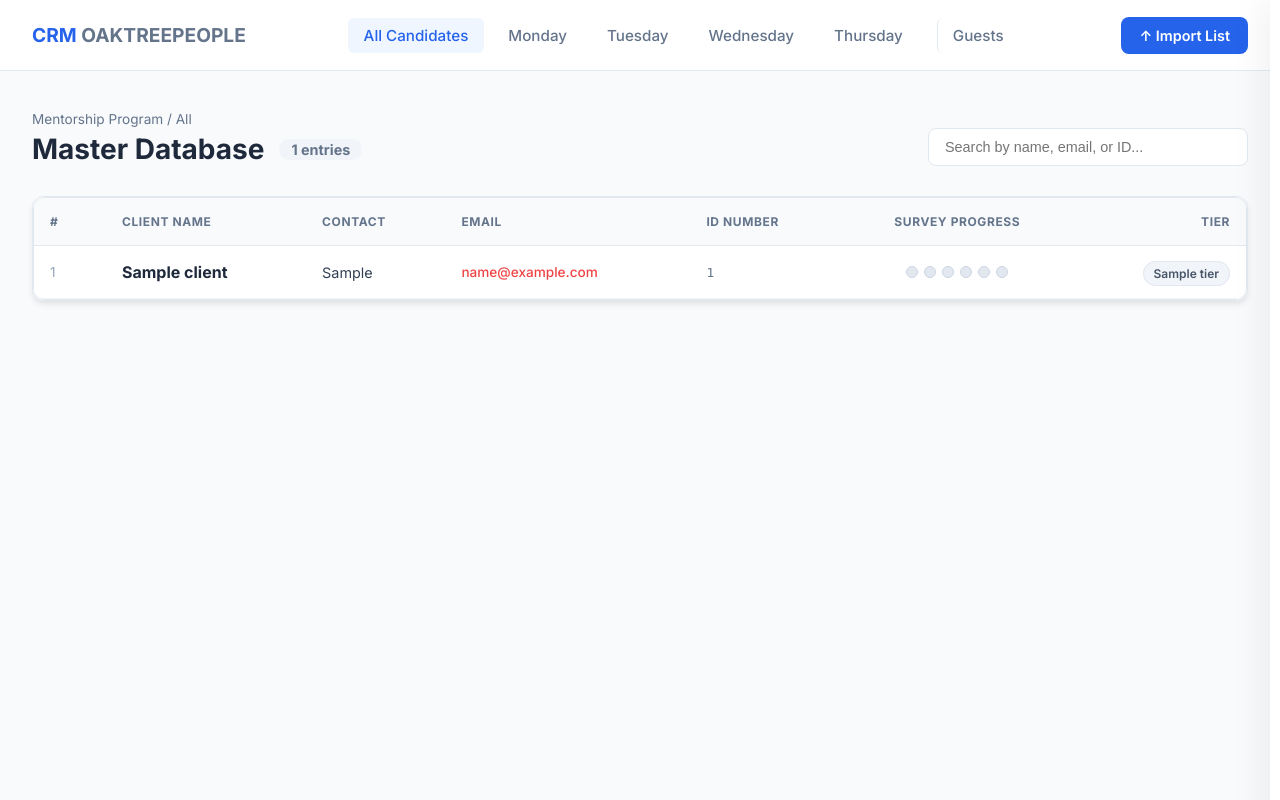
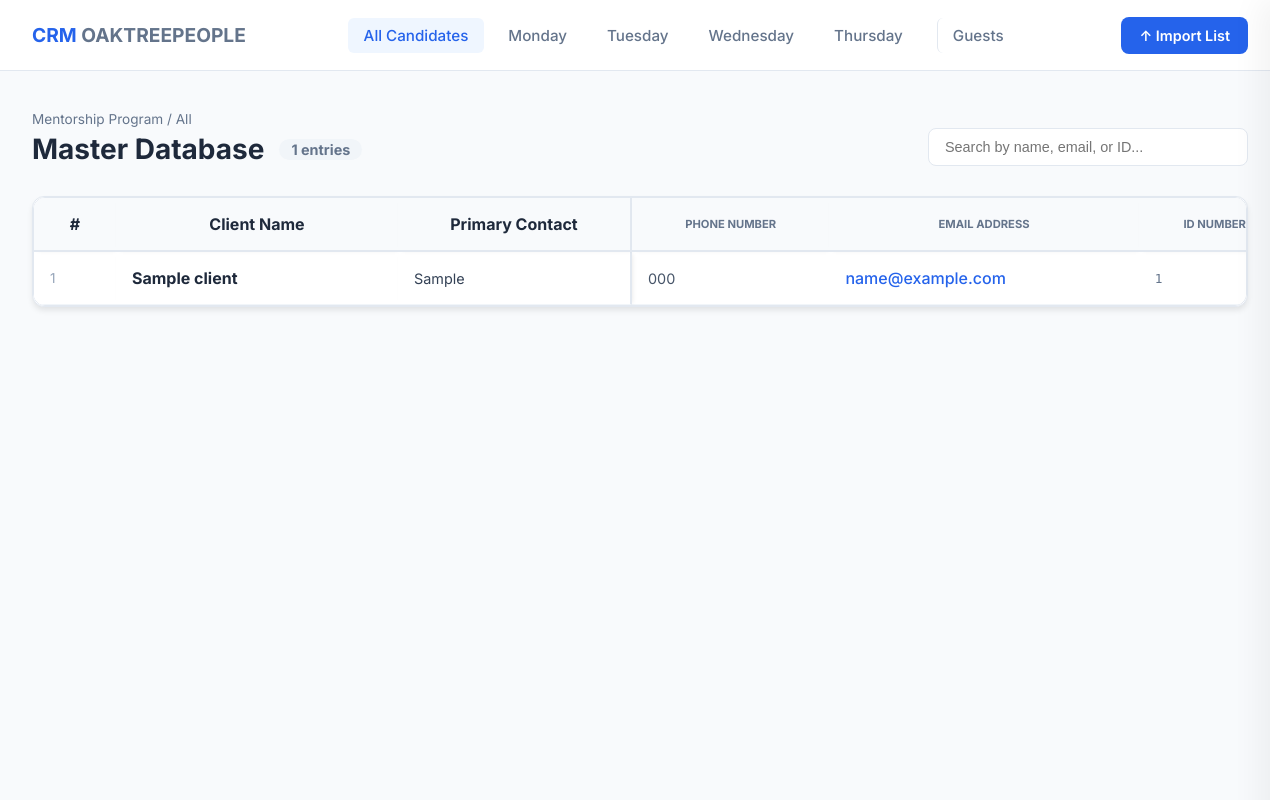
Before and after one commit to sakhiledevs-oaktree/crm_sytem, a Flask app: page / in a window 1280 px wide. Run offline with Flask 3, Linux system fonts and the light colour scheme; a user stored in the database is signed in; a database or web service that is not in the repository returns one stand-in record (values such as "Sample title"); some libraries are stand-ins or nearby versions.

Commit message:
well styled

```diff
--- a/app.py
+++ b/app.py
@@ -318,7 +318,6 @@ def get_clean_row_val(row_dict, possible_names):
                     pass
             return s
     return ""
-
 @app.route("/upload/<cohort_context>", methods=["POST"])
 def upload(cohort_context):
     file = request.files.get("file")
@@ -329,17 +328,39 @@ def upload(cohort_context):
     cur = conn.cursor()
 
     try:
-        # LOAD AS STRINGS: This is the primary fix for Scientific Numbers
+        # 1. LOAD DATA
         if file.filename.lower().endswith(".csv"):
             raw = file.read().decode("utf-8", errors="ignore")
             df = pd.read_csv(StringIO(raw), sep=None, engine='python', dtype=str)
         else:
-            # Using dtype=str prevents Pandas from guessing 'number' types
             df = pd.read_excel(file, engine="openpyxl", dtype=str)
 
+        # 2. CLEAN COLUMN NAMES
         df.columns = [str(c).strip().lower() for c in df.columns]
+
+        # 3. FIX SCIENTIFIC NOTATION & FLOAT FORMATTING FOR ID NUMBERS
+        # Identify the ID column dynamically
+        id_col_name = next((c for c in df.columns if 'id' in c), None)
+
+        if id_col_name:
+            def clean_id(val):
+                val = str(val).strip()
+                if not val or val.lower() == 'nan':
+                    return None
+                # Convert scientific '1.23e+12' to full string '1234567890123'
+                if 'e+' in val.lower():
+                    try:
+                        val = '{:.0f}'.format(float(val))
+                    except:
+                        pass
+                # Remove trailing '.0' (common when reading Excel integers)
+                if val.endswith('.0'):
+                    val = val[:-2]
+                return val
+
+            df[id_col_name] = df[id_col_name].apply(clean_id)
+
         df = df.dropna(how='all')
-
         data_to_insert = []
 
         for _, row in df.iterrows():
@@ -351,18 +372,18 @@ def upload(cohort_context):
             m_digit = digit_match.group(0) if digit_match else None
             assigned_day = MENTORSHIP_MAP.get(m_digit, "Unassigned")
 
-            # B. ID NUMBER HANDLING
-            id_num = get_clean_row_val(row_dict, ["id number", "id_number", "id"])
-            if not id_num or id_num.lower() == "id number":
+            # B. GET CLEANED ID
+            id_num = row_dict.get(id_col_name)
+            if not id_num or str(id_num).lower() == "id number":
                 continue
 
             data_to_insert.append((
                 assigned_day,
                 get_clean_row_val(row_dict, ["client"]),
-                get_clean_row_val(row_dict, ["primary contact", "primary cont"]),
+                get_clean_row_val(row_dict, ["primary contact", "primary cont", "contact person"]),
                 get_clean_row_val(row_dict, ["email"]),
-                get_clean_row_val(row_dict, ["phone", "cell"]),
-                id_num, # Now cleaned of scientific notation
+                get_clean_row_val(row_dict, ["phone", "cell", "contact number"]),
+                id_num,
                 get_clean_row_val(row_dict, ["cipc number", "cipc"]),
                 get_clean_row_val(row_dict, ["tier"]),
                 raw_source,
@@ -375,19 +396,17 @@ def upload(cohort_context):
                     cohort, client, primary_contact, email, phone,
                     id_number, cipc_number, tier, source, comment
                 ) VALUES %s
-                ON CONFLICT (cohort, id_number) DO UPDATE SET
-                    client = EXCLUDED.client,
-                    primary_contact = EXCLUDED.primary_contact,
-                    email = EXCLUDED.email,
-                    phone = EXCLUDED.phone,
-                    cipc_number = EXCLUDED.cipc_number,
+                ON CONFLICT (id_number) DO UPDATE SET
+                    client = COALESCE(NULLIF(EXCLUDED.client, ''), cohort_candidates.client),
+                    primary_contact = COALESCE(NULLIF(EXCLUDED.primary_contact, ''), cohort_candidates.primary_contact),
+                    email = COALESCE(NULLIF(EXCLUDED.email, ''), cohort_candidates.email),
+                    phone = COALESCE(NULLIF(EXCLUDED.phone, ''), cohort_candidates.phone),
                     tier = EXCLUDED.tier,
-                    source = EXCLUDED.source,
-                    comment = EXCLUDED.comment
+                    comment = COALESCE(cohort_candidates.comment, EXCLUDED.comment)
             """, data_to_insert)
 
         conn.commit()
-        flash(f"Sync Complete: {len(data_to_insert)} candidates sorted.")
+        flash(f"Sync Complete: {len(data_to_insert)} records processed.")
 
     except Exception as e:
         conn.rollback()
@@ -399,14 +418,13 @@ def upload(cohort_context):
 
 @app.route('/survey/<cohort>/<session_id>', methods=['GET', 'POST'])
 def handle_survey(cohort, session_id):
-    # 1. Get a connection from the pool
     conn = db_pool.getconn()
     try:
         if request.method == 'POST':
             step = request.form.get('step')
 
-            # --- STEP 1: IDENTITY VERIFICATION ---
             if step == '1':
+                # ... (Step 1 remains the same) ...
                 email = request.form.get('email', '').strip().lower()
                 name = request.form.get('name', '').strip()
                 phone = request.form.get('phone', '').strip()
@@ -425,59 +443,66 @@ def handle_survey(cohort, session_id):
                 return render_template('survey_entry.html', cohort=cohort, session=session_id,
                                      step=2, user=user_data, is_guest=is_guest)
 
-            # --- STEP 2: SAVE FEEDBACK ---
             elif step == '2':
                 email = request.form.get('verified_email', '').strip().lower()
                 client_name = request.form.get('verified_name', '').strip()
                 phone = request.form.get('verified_phone', '').strip()
 
-                # Start a single transaction for both guest registration and survey submission
                 with conn:
                     with conn.cursor(cursor_factory=psycopg2.extras.DictCursor) as cur:
-                        # A. Check if they are a registered member or guest
-                        cur.execute("SELECT cohort FROM cohort_candidates WHERE TRIM(LOWER(email)) = %s", (email,))
+                        # A. Check for existing candidate
+                        cur.execute("SELECT cohort, client, phone FROM cohort_candidates WHERE TRIM(LOWER(email)) = %s", (email,))
                         candidate = cur.fetchone()
 
                         assigned_tag = candidate['cohort'] if candidate else "Guest"
 
-                        # B. Register Guest if not found in candidate list
+                        # B. Registration/Enrichment Logic
                         if not candidate:
+                            # Register a completely new guest
                             cur.execute("""
-                                INSERT INTO cohort_candidates (cohort, client, email, phone, id_number)
-                                VALUES (%s, %s, %s, %s, %s)
-                                ON CONFLICT DO NOTHING
+                                INSERT INTO cohort_candidates (cohort, client, email, phone, id_number, comment)
+                                VALUES (%s, %s, %s, %s, %s, 'Self-registered Guest')
                             """, (assigned_tag, client_name, email, phone, f"GUEST-{email}"))
+                        else:
+                            # ENRICHMENT: Only update fields if they are currently empty/null
+                            # We mark it as 'Enriched' in the comment for the purple badge
+                            cur.execute("""
+                                UPDATE cohort_candidates
+                                SET
+                                    phone = COALESCE(NULLIF(phone, ''), %s),
+                                    client = COALESCE(NULLIF(client, ''), %s),
+                                    comment = CASE
+                                        WHEN (phone IS NULL OR phone = '') OR (client IS NULL OR client = '')
+                                        THEN 'Enriched'
+                                        ELSE comment
+                                    END
+                                WHERE TRIM(LOWER(email)) = %s
+                            """, (phone, client_name, email))
 
-                        # C. Save Survey (Matches your 2-rating form)
-                        # We use exactly 7 columns and 7 values to avoid the 'tuple index' error.
+                        # C. Save Survey
                         cur.execute("""
                             INSERT INTO survey_submissions (
                                 respondent_email, survey_number, cohort_tag,
                                 q1, q2, apply_plan, key_learnings
                             ) VALUES (%s, %s, %s, %s, %s, %s, %s)
                         """, (
-                            email,                                       # 1
-                            session_id.lower().replace('s', ''),         # 2
-                            assigned_tag,                                # 3
-                            request.form.get('quality'),                 # 4
-                            request.form.get('relevance'),               # 5
-                            request.form.get('apply_plan'),              # 6
-                            request.form.get('key_learnings')             # 7
+                            email,
+                            session_id.lower().replace('s', ''),
+                            assigned_tag,
+                            request.form.get('quality'),
+                            request.form.get('relevance'),
+                            request.form.get('apply_plan'),
+                            request.form.get('key_learnings')
                         ))
 
-                # If everything succeeds, show the download page
                 return render_template('download_deck.html', cohort=cohort, session=session_id)
 
     except Exception as e:
-        # Logs the error to your console so you can see why it failed
         print(f"Database Error: {e}")
-        flash("A database error occurred. Please refresh the page and try again.")
-
+        flash("An error occurred. Please try again.")
     finally:
-        # ALWAYS release the connection back to the pool, even if it failed
         db_pool.putconn(conn)
 
-    # Default fallback to step 1
     return render_template('survey_entry.html', cohort=cohort, session=session_id, step=1, user=None, is_guest=True)
 
 @app.route('/download/<cohort>/<session_id>')
--- a/static/css/dashboard.css
+++ b/static/css/dashboard.css
@@ -271,3 +271,24 @@ input[type="text"], input[type="email"], textarea {
     .survey-card { padding: 25px 15px; }
     .drawer { width: 100%; right: -100%; }
 }
+
+.badge-updated {
+    background: #f3e8ff; /* Light purple background */
+    color: #7e22ce;      /* Dark purple text */
+    font-size: 0.65rem;
+    padding: 2px 8px;
+    border-radius: 99px;
+    font-weight: 700;
+    text-transform: uppercase;
+    margin-left: 10px;
+    border: 1px solid #d8b4fe;
+    display: inline-flex;
+    align-items: center;
+}
+
+
+/* Ensure emails are blue as requested */
+.email-blue {
+    color: #2563eb !important;
+    font-weight: 500;
+}
--- a/templates/partials/client_table.html
+++ b/templates/partials/client_table.html
@@ -1,46 +1,93 @@
-<div class="table-responsive" style="overflow-x: auto; border-radius: 12px; border: 1px solid #e2e8f0; background: white;">
-    <table class="table" style="width: 100%; border-collapse: collapse; min-width: 1200px;">
-        <thead>
-            <tr style="background: #f8fafc; border-bottom: 1px solid #e2e8f0;">
-                <th style="padding: 16px; text-align: left; color: #64748b; font-size: 0.75rem; text-transform: uppercase; letter-spacing: 0.05em; position: sticky; left: 0; background: #f8fafc; z-index: 10; width: 40px;">#</th>
-                <th style="padding: 16px; text-align: left; color: #64748b; font-size: 0.75rem; text-transform: uppercase; letter-spacing: 0.05em; position: sticky; left: 40px; background: #f8fafc; z-index: 10;">Client Name</th>
-                <th style="padding: 16px; text-align: left; color: #64748b; font-size: 0.75rem; text-transform: uppercase; letter-spacing: 0.05em;">Contact</th>
-                <th style="padding: 16px; text-align: left; color: #64748b; font-size: 0.75rem; text-transform: uppercase; letter-spacing: 0.05em;">Email</th>
-                <th style="padding: 16px; text-align: left; color: #64748b; font-size: 0.75rem; text-transform: uppercase; letter-spacing: 0.05em;">ID Number</th>
-                <th style="padding: 16px; text-align: left; color: #64748b; font-size: 0.75rem; text-transform: uppercase; letter-spacing: 0.05em; text-align: center;">Survey Progress</th>
-                <th style="padding: 16px; text-align: right; color: #64748b; font-size: 0.75rem; text-transform: uppercase; letter-spacing: 0.05em;">Tier</th>
-            </tr>
-        </thead>
+<style>
+/* Container that locks the scrollbar to the screen */
+.table-responsive {
+    max-height: 70vh; /* Keeps the scroller visible on the screen */
+    overflow: auto;
+    border: 1px solid #e2e8f0;
+    border-radius: 12px;
+    position: relative;
+}
+
+/* The Blue Scroller Styling */
+.table-responsive::-webkit-scrollbar {
+    height: 12px; /* Horizontal scroller thickness */
+    width: 8px;   /* Vertical scroller thickness */
+}
+
+.table-responsive::-webkit-scrollbar-track {
+    background: #f1f5f9;
+    border-radius: 10px;
+}
+
+.table-responsive::-webkit-scrollbar-thumb {
+    background: #2563eb; /* Royal Blue */
+    border-radius: 10px;
+    border: 2px solid #f1f5f9; /* Creates a clean padding effect */
+}
+
+.table-responsive::-webkit-scrollbar-thumb:hover {
+    background: #1d4ed8; /* Darker blue on hover */
+}
+</style>
+
+<div class="table-responsive" style="overflow-x: auto; border-radius: 12px; border: 1px solid #e2e8f0; background: white; position: relative;">
+    <table class="table" style="width: 100%; border-collapse: separate; border-spacing: 0; min-width: 1600px;">
+            <thead>
+                <tr style="background: #f8fafc;">
+                    <th style="padding: 16px; position: sticky; left: 0; top: 0; background: #f8fafc; z-index: 45; width: 50px; border-bottom: 2px solid #e2e8f0;">#</th>
+
+                    <th style="padding: 16px; position: sticky; left: 50px; top: 0; background: #f8fafc; z-index: 45; width: 250px; border-bottom: 2px solid #e2e8f0;">Client Name</th>
+
+                    <th style="padding: 16px; position: sticky; left: 300px; top: 0; background: #f8fafc; z-index: 45; width: 200px; border-bottom: 2px solid #e2e8f0; border-right: 2px solid #e2e8f0;">Primary Contact</th>
+
+                    <th style="padding: 16px; position: sticky; top: 0; background: #f8fafc; z-index: 40; border-bottom: 2px solid #e2e8f0; white-space: nowrap; color: #64748b; font-size: 0.7rem; text-transform: uppercase;">Phone Number</th>
+                    <th style="padding: 16px; position: sticky; top: 0; background: #f8fafc; z-index: 40; border-bottom: 2px solid #e2e8f0; white-space: nowrap; color: #64748b; font-size: 0.7rem; text-transform: uppercase;">Email Address</th>
+                    <th style="padding: 16px; position: sticky; top: 0; background: #f8fafc; z-index: 40; border-bottom: 2px solid #e2e8f0; white-space: nowrap; color: #64748b; font-size: 0.7rem; text-transform: uppercase;">ID Number</th>
+                    <th style="padding: 16px; position: sticky; top: 0; background: #f8fafc; z-index: 40; border-bottom: 2px solid #e2e8f0; white-space: nowrap; text-align: center; color: #64748b; font-size: 0.7rem; text-transform: uppercase;">Progress</th>
+                    <th style="padding: 16px; position: sticky; top: 0; background: #f8fafc; z-index: 40; border-bottom: 2px solid #e2e8f0; white-space: nowrap; text-align: right; color: #64748b; font-size: 0.7rem; text-transform: uppercase;">Tier</th>
+                </tr>
+            </thead>
 
         <tbody>
             {% for row in rows %}
             <tr onclick='openCandidateProfile("{{ row.email }}", "{{ row.client }}")'
-                style="border-bottom: 1px solid #f1f5f9; cursor: pointer; transition: 0.2s; background: white;"
-                onmouseover="this.style.background='#fff1f1'" onmouseout="this.style.background='white'">
+                class="table-row" style="cursor: pointer;">
 
-                <td style="padding: 16px; color: #94a3b8; position: sticky; left: 0; background: inherit; font-size: 0.85rem;">{{ loop.index }}</td>
-                <td style="padding: 16px; font-weight: 700; color: #1e293b; position: sticky; left: 40px; background: inherit;">{{ row.client }}</td>
-                <td style="padding: 16px; font-size: 0.9rem; color: #334155;">{{ row.primary_contact }}</td>
-                <td style="padding: 16px; color: #ef4444; font-size: 0.85rem; font-weight: 500;">{{ row.email }}</td>
-                <td style="padding: 16px; font-family: 'JetBrains Mono', monospace; font-size: 0.8rem; color: #64748b;">{{ row.id_number }}</td>
+                <td style="padding: 16px; color: #94a3b8; position: sticky; left: 0; background: white; z-index: 10; font-size: 0.85rem; border-bottom: 1px solid #f1f5f9; white-space: nowrap;">{{ loop.index }}</td>
 
-                <td style="padding: 16px;">
-                    <div class="survey-dots" style="display: flex; gap: 6px; justify-content: center;">
+                <td style="padding: 16px; font-weight: 700; color: #1e293b; position: sticky; left: 50px; background: white; z-index: 10; border-bottom: 1px solid #f1f5f9; white-space: nowrap; overflow: hidden; text-overflow: ellipsis; max-width: 250px;" title="{{ row.client }}">
+                    <div style="display: flex; align-items: center;">
+                        <span style="overflow: hidden; text-overflow: ellipsis;">{{ row.client }}</span>
+                        {% if row.comment == 'Enriched' %}
+                            <span class="badge-updated">Updated</span>
+                        {% endif %}
+                    </div>
+                </td>
+
+                <td style="padding: 16px; font-size: 0.9rem; color: #334155; position: sticky; left: 300px; background: white; z-index: 10; border-bottom: 1px solid #f1f5f9; white-space: nowrap; border-right: 2px solid #e2e8f0;">
+                    {{ row.primary_contact if row.primary_contact else '-' }}
+                </td>
+
+                <td style="padding: 16px; font-size: 0.9rem; color: #475569; border-bottom: 1px solid #f1f5f9; white-space: nowrap;">{{ row.phone }}</td>
+
+                <td style="padding: 16px; border-bottom: 1px solid #f1f5f9; white-space: nowrap;">
+                    <span class="email-blue">{{ row.email }}</span>
+                </td>
+
+                <td style="padding: 16px; font-family: 'JetBrains Mono', monospace; font-size: 0.8rem; color: #64748b; border-bottom: 1px solid #f1f5f9; white-space: nowrap;">{{ row.id_number }}</td>
+
+                <td style="padding: 16px; border-bottom: 1px solid #f1f5f9; white-space: nowrap;">
+                    <div style="display: flex; gap: 4px; justify-content: center;">
                         {% for i in range(1, 7) %}
                             {% set is_done = row.completed_surveys and i in row.completed_surveys %}
-                            <span style="width: 10px; height: 10px; border-radius: 50%;
-                                         background: {{ '#ef4444' if is_done else '#e2e8f0' }};
-                                         border: 1px solid {{ '#dc2626' if is_done else '#cbd5e1' }};
-                                         display: inline-block;"
-                                  title="Session {{ i }}: {{ 'Completed' if is_done else 'Pending' }}">
-                            </span>
+                            <span style="width: 8px; height: 8px; border-radius: 50%; background: {{ '#ef4444' if is_done else '#e2e8f0' }}; display: inline-block;"></span>
                         {% endfor %}
                     </div>
                 </td>
 
-                <td style="padding: 16px; text-align: right;">
-                    <span style="background: #f1f5f9; color: #475569; padding: 4px 10px; border-radius: 20px; font-size: 0.75rem; font-weight: 600; border: 1px solid #e2e8f0;">
-                        {{ row.tier if row.tier else 'Standard' }}
+                <td style="padding: 16px; text-align: right; border-bottom: 1px solid #f1f5f9; white-space: nowrap;">
+                    <span style="background: #f1f5f9; color: #475569; padding: 4px 10px; border-radius: 20px; font-size: 0.7rem; font-weight: 700; white-space: nowrap;">
+                        {{ row.tier if row.tier else 'STANDARD' }}
                     </span>
                 </td>
             </tr>
```
Also changed, not shown: templates/dashboard.html (+27 -12 lines).
